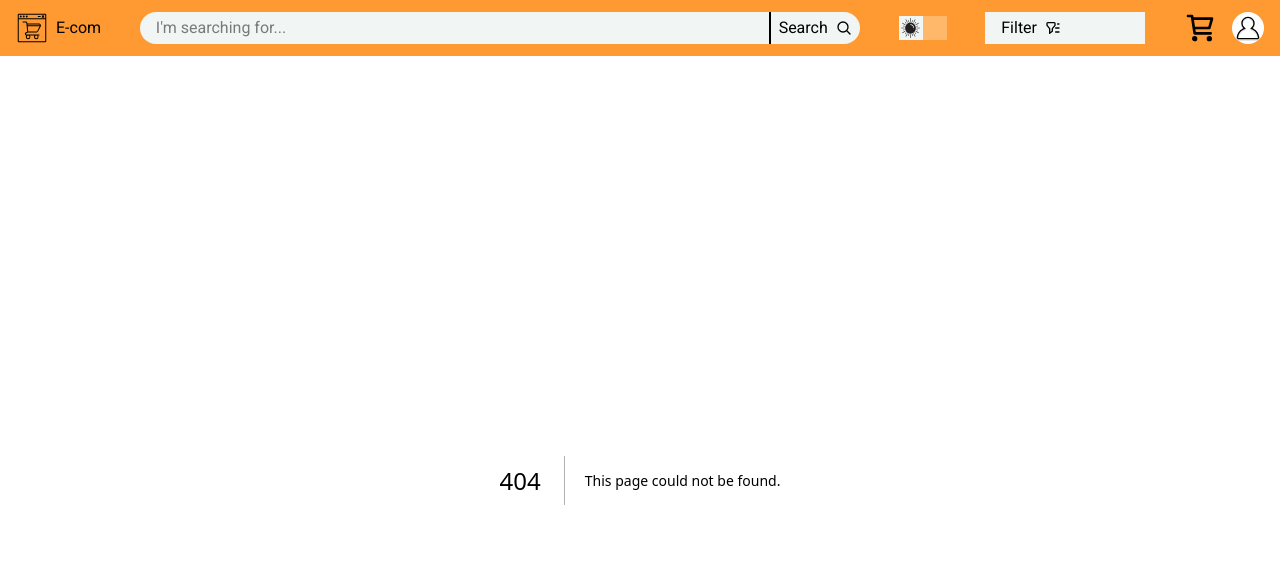
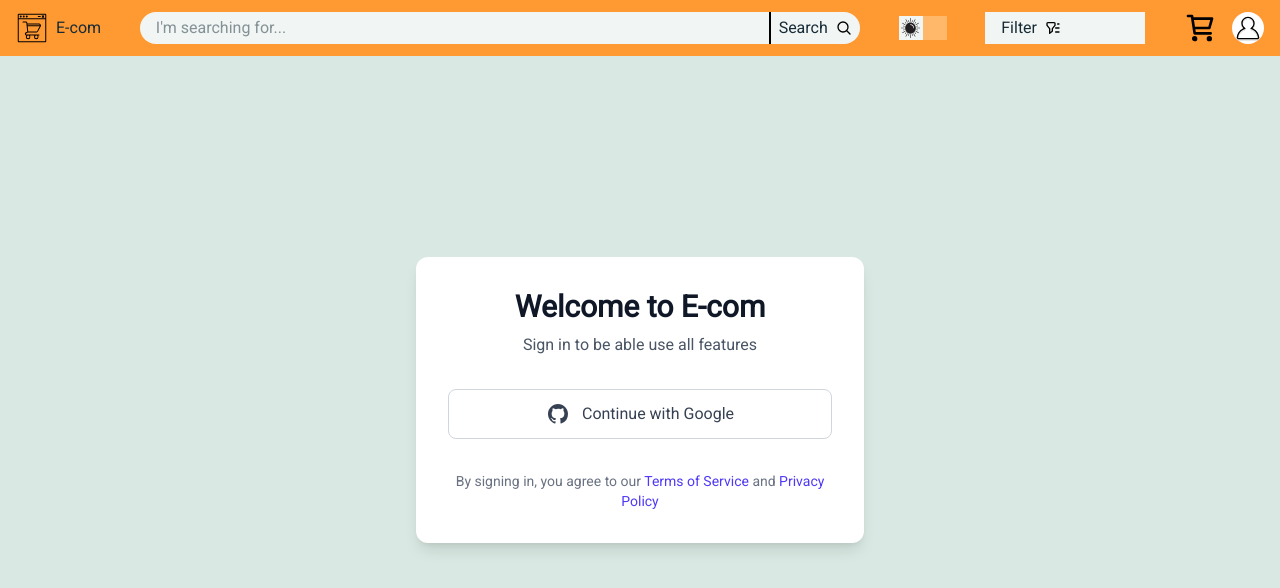
Before and after one commit to ivandumnytskyi/e-com, a Next.js app: page /auth/signin in a window 1280 px wide. Before the commit this address had no page. Shown: the top 588 px of the page. Built offline with nearby package versions, Linux system fonts and the light colour scheme.

Commit message:
made signin page and basic auth with next-auth

```diff
--- /dev/null
+++ b/app/api/auth/[...nextauth]/route.ts
@@ -0,0 +1,2 @@
+import { handlers } from "@/auth";
+export const { GET, POST } = handlers
--- /dev/null
+++ b/app/auth/signin/page.tsx
@@ -0,0 +1,33 @@
+import SignInButton from "@/components/Signin/SignInButton";
+
+export default function SignInPage() {
+  return (
+    <div className="min-h-[calc(100vh-10rem)] flex items-center justify-center ">
+      <div className="max-w-md w-full space-y-8 bg-white p-8 rounded-xl shadow-lg mx-4">
+        <div className="text-center">
+          <h2 className="text-3xl font-bold text-gray-900 mb-2">
+            Welcome to E-com
+          </h2>
+          <p className="text-gray-600">
+            Sign in to be able use all features
+          </p>
+        </div>
+
+        <div className="mt-8">
+          <SignInButton />
+        </div>
+
+        <div className="mt-6 text-center text-sm text-gray-500">
+          By signing in, you agree to our{" "}
+          <a href="#" className="text-indigo-600 hover:text-indigo-500">
+            Terms of Service
+          </a>{" "}
+          and{" "}
+          <a href="#" className="text-indigo-600 hover:text-indigo-500">
+            Privacy Policy
+          </a>
+        </div>
+      </div>
+    </div>
+  );
+}
--- /dev/null
+++ b/auth.config.ts
@@ -0,0 +1,24 @@
+import type { NextAuthConfig } from "next-auth";
+import Google from "next-auth/providers/google";
+
+export default {
+  providers: [Google],
+  callbacks: {
+    async jwt({ token, user }) {
+      if (user) {
+        token.id = user.id;
+        token.name = user.name;
+      }
+
+      return token;
+    },
+    async session({ session, token }) {
+      if (session.user) {
+        session.user.id = token.id as string;
+        session.user.name = token.name as string;
+      }
+
+      return session;
+    },
+  },
+} satisfies NextAuthConfig;
--- /dev/null
+++ b/auth.ts
@@ -0,0 +1,12 @@
+import NextAuth from "next-auth";
+import { PrismaAdapter } from "@auth/prisma-adapter";
+import prisma from "./lib/prisma";
+import authConfig from "./auth.config";
+
+export const { handlers, auth, signIn, signOut } = NextAuth({
+  ...authConfig,
+  session: {
+    strategy: 'jwt',
+  },
+  adapter: PrismaAdapter(prisma),
+})
--- /dev/null
+++ b/components/Signin/SignInButton.tsx
@@ -0,0 +1,28 @@
+'use client'
+
+import { signIn } from "next-auth/react";
+
+const SignInButton = () => {
+  return (
+    <button
+      onClick={() => signIn("google", { callbackUrl: "/" })}
+      className="w-full flex items-center justify-center gap-3 px-4 py-3 border border-gray-300 rounded-lg text-gray-700 bg-white hover:bg-gray-50 transition-colors duration-200"
+    >
+      <svg
+        className="w-6 h-6"
+        fill="currentColor"
+        viewBox="0 0 24 24"
+        aria-hidden="true"
+      >
+        <path
+          fillRule="evenodd"
+          d="M12 2C6.477 2 2 6.484 2 12.017c0 4.425 2.865 8.18 6.839 9.504.5.092.682-.217.682-.483 0-.237-.008-.868-.013-1.703-2.782.605-3.369-1.343-3.369-1.343-.454-1.158-1.11-1.466-1.11-1.466-.908-.62.069-.608.069-.608 1.003.07 1.531 1.032 1.531 1.032.892 1.53 2.341 1.088 2.91.832.092-.647.35-1.088.636-1.338-2.22-.253-4.555-1.113-4.555-4.951 0-1.093.39-1.988 1.029-2.688-.103-.253-.446-1.272.098-2.65 0 0 .84-.27 2.75 1.026A9.564 9.564 0 0112 6.844c.85.004 1.705.115 2.504.337 1.909-1.296 2.747-1.027 2.747-1.027.546 1.379.203 2.398.1 2.651.64.7 1.028 1.595 1.028 2.688 0 3.848-2.339 4.695-4.566 4.942.359.31.678.921.678 1.856 0 1.338-.012 2.419-.012 2.747 0 .268.18.58.688.482A10.019 10.019 0 0022 12.017C22 6.484 17.522 2 12 2z"
+          clipRule="evenodd"
+        />
+      </svg>
+      <span className="text-base font-medium">Continue with Google</span>
+    </button>
+  );
+};
+
+export default SignInButton;
--- /dev/null
+++ b/lib/prisma.ts
@@ -0,0 +1,18 @@
+import { PrismaClient } from "../app/generated/prisma/client";
+import { PrismaPg } from "@prisma/adapter-pg";
+
+const adapter = new PrismaPg({
+  connectionString: process.env.DATABASE_URL!,
+});
+
+const globalForPrisma = global as unknown as {
+  prisma: PrismaClient | undefined;
+};
+
+
+const prisma =
+  globalForPrisma.prisma || new PrismaClient( { adapter })
+
+if (process.env.NODE_ENV !== "production") globalForPrisma.prisma = prisma
+
+export default prisma
--- a/package.json
+++ b/package.json
@@ -10,10 +10,11 @@
   },
   "dependencies": {
     "@auth/prisma-adapter": "^2.11.3",
+    "@prisma/adapter-pg": "^7.10.0",
     "@prisma/client": "^7.10.0",
-    "@prisma/extension-accelerate": "^3.0.1",
     "next": "16.3.4",
-    "next-auth": "^4.24.15",
+    "next-auth": "^5.0.0-beta.32",
+    "pg": "^8.23.0",
     "prisma": "^7.10.0",
     "react": "19.2.8",
     "react-dom": "19.2.8"
--- /dev/null
+++ b/prisma/seed.ts
@@ -0,0 +1,9 @@
+import prisma from "@/lib/prisma"
+
+async function main() {
+  const response = await fetch('https://dummyjson.com/products?limit=0')
+  const data = await response.json()
+
+}
+
+main()
--- /dev/null
+++ b/proxy.ts
@@ -0,0 +1,6 @@
+import NextAuth from "next-auth";
+import authConfig from "./auth.config";
+
+const { auth: proxy } = NextAuth(authConfig);
+
+export default proxy;
```
Also changed, not shown: 1 other file (tests, documents, lock files or other folders).
